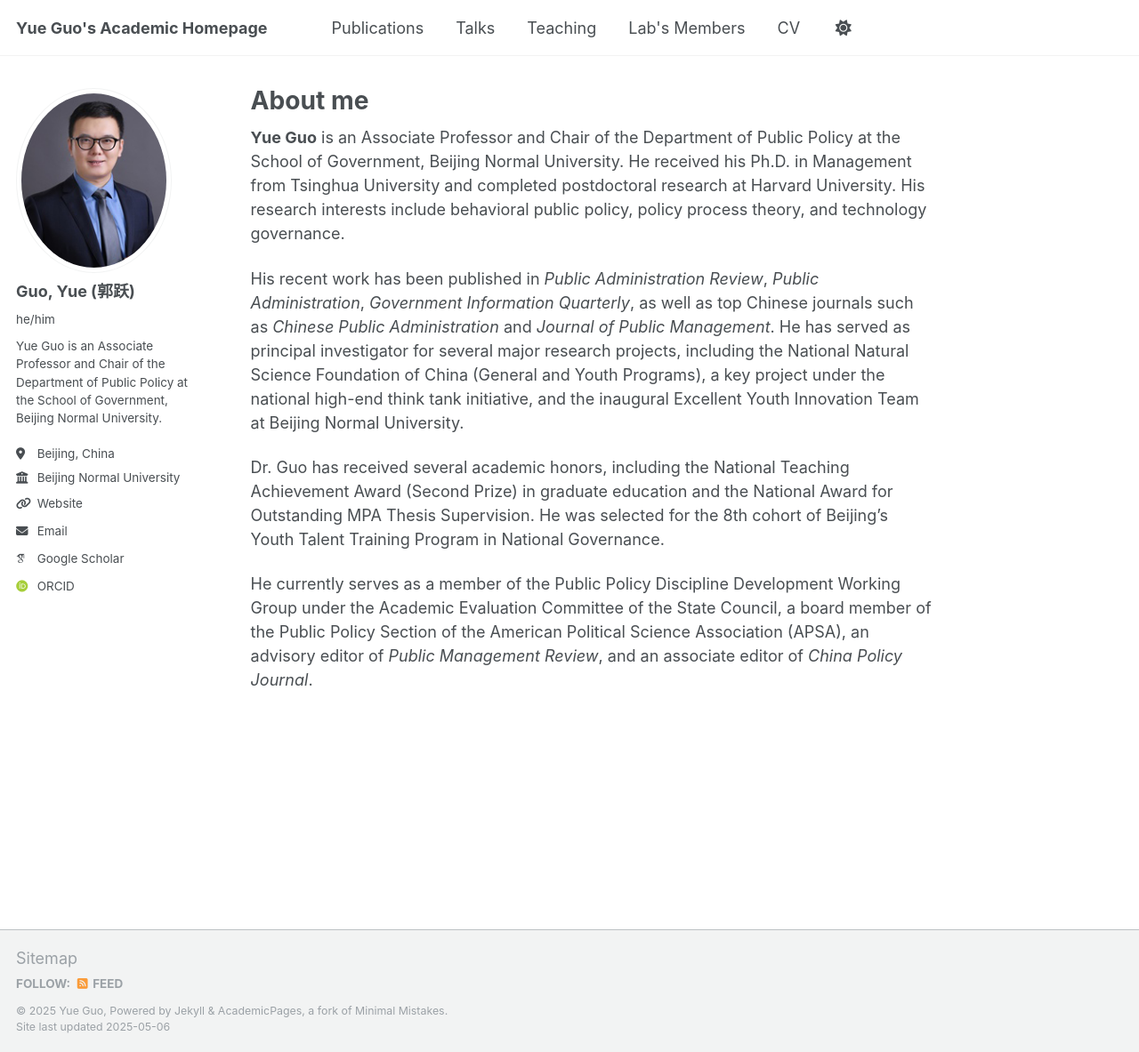
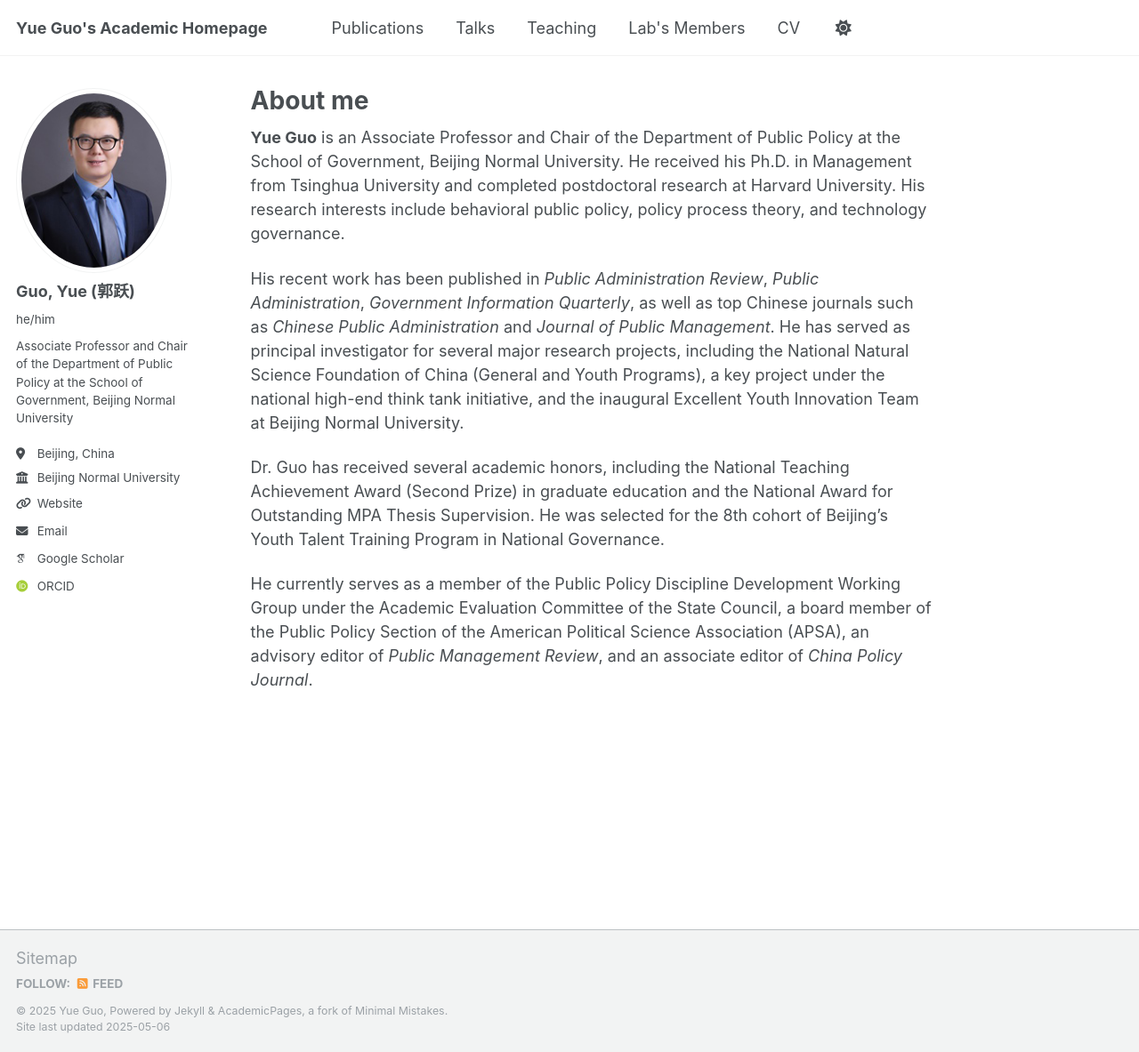
Before and after one commit to guoyue-policy/guoyue-policy.github.io, a Jekyll site: the page built from _pages/about.md, in a window 1280 px wide and 1183 px high. Shown: the whole window at 89% size. Built offline with Jekyll 4.4.1, drawn with Linux system fonts in a browser that asks for light colours; some web fonts are replaced.

Commit message:
Update _config.yml

```diff
--- a/_config.yml
+++ b/_config.yml
@@ -25,7 +25,7 @@ author:
   avatar           : "profile.png"
   name             : "Guo, Yue (郭跃)"
   pronouns         : "he/him"
-  bio              : "Yue Guo is an Associate Professor and Chair of the Department of Public Policy at the School of Government, Beijing Normal University."
+  bio              : "Associate Professor and Chair of the Department of Public Policy at the School of Government, Beijing Normal University"
   location         : "Beijing, China"
   employer         : "Beijing Normal University"
   uri              : "http://www.sg.bnu.edu.cn/szdw/ggzcx/fjs1/0007be8dcec140f8b55e6175f4d5c395.htm"
```
